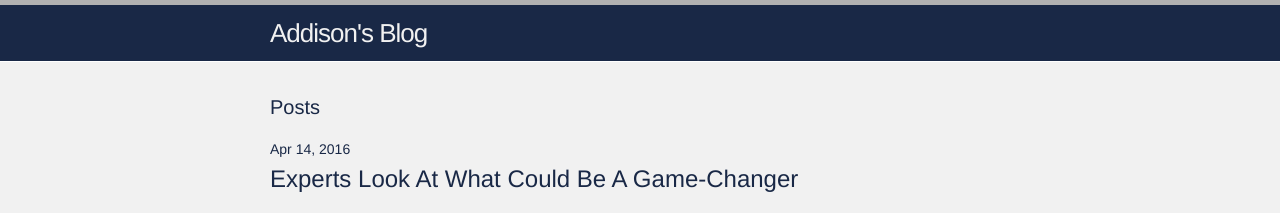
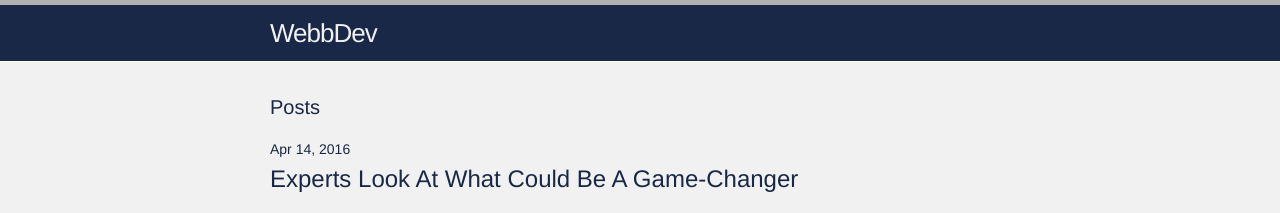
Before and after one commit to addisonwebb/addisonwebb.github.io, a Jekyll site: the page built from index.html, in a window 1280 px wide. Shown: the top 213 px of the page. Built offline with Jekyll 4.4.1, drawn with Linux system fonts in a browser that asks for light colours.

Commit message:
updated blog name

```diff
--- a/_config.yml
+++ b/_config.yml
@@ -6,7 +6,7 @@
 # 'jekyll serve'. If you change this file, please restart the server process.
 
 # Site settings
-title: Addison's Blog
+title: WebbDev
 email: comments@addisonwebb.com
 description: > # this means to ignore newlines until "baseurl:"
   Hello, my name is Addison Webb. I am a iOS developer at Ramsey Solutions making
```
